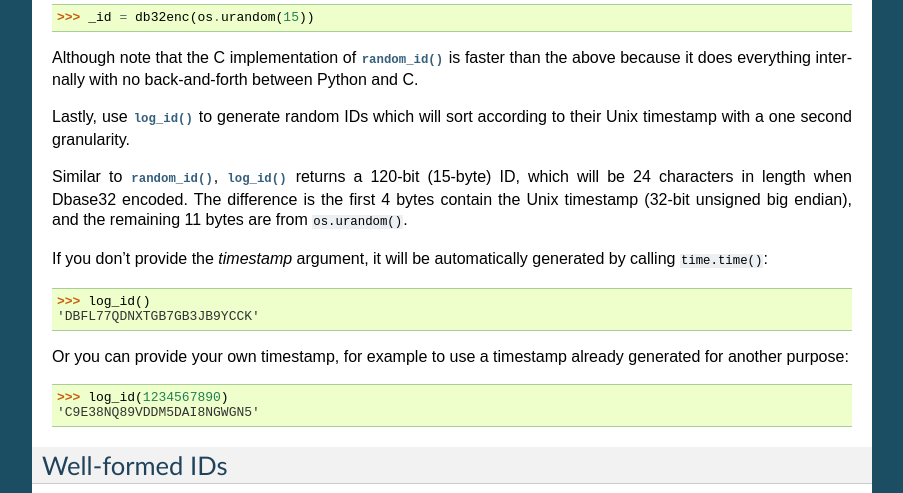
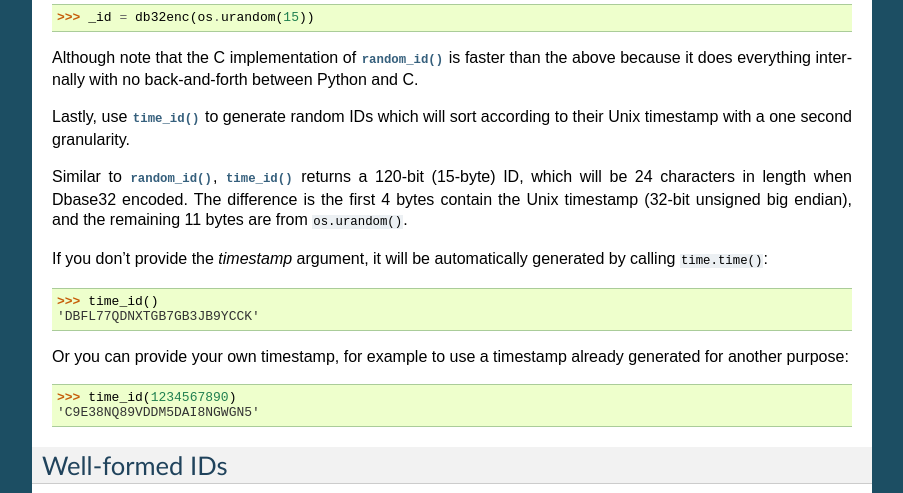
Before and after one commit to json420/dbase32, a Sphinx documentation site: the page built from doc/dbase32.rst, in a window 1280 px wide and 900 px high, scrolled down 1504 px. Shown: the part 148-641 px from the top of the window, without its empty margins (198-1101 px from the left). Built offline with Sphinx 7.4.7, drawn with Linux system fonts in a browser that asks for light colours; some of the changed text lies outside the part shown.

Commit message:
Update docs to reflect log_id() => time_id() rename

```diff
--- a/doc/dbase32.rst
+++ b/doc/dbase32.rst
@@ -13,7 +13,7 @@ The :mod:`dbase32` API consists of just six functions:
 
     * :func:`random_id()` generates Dbase32 encoded random IDs
 
-    * :func:`log_id()` generates random IDs that will sort by timestamp
+    * :func:`time_id()` generates random IDs that will sort by timestamp
 
 
 
@@ -105,24 +105,24 @@ Although note that the C implementation of :func:`random_id()` is faster than
 the above because it does everything internally with no back-and-forth between
 Python and C.
 
-Lastly, use :func:`log_id()` to generate random IDs which will sort according to
-their Unix timestamp with a one second granularity.
+Lastly, use :func:`time_id()` to generate random IDs which will sort according
+to their Unix timestamp with a one second granularity.
 
-Similar to :func:`random_id()`, :func:`log_id()` returns a 120-bit (15-byte) ID,
-which will be 24 characters in length when Dbase32 encoded.  The difference is
-the first 4 bytes contain the Unix timestamp (32-bit unsigned big endian), and
-the remaining 11 bytes are from ``os.urandom()``.
+Similar to :func:`random_id()`, :func:`time_id()` returns a 120-bit (15-byte)
+ID, which will be 24 characters in length when Dbase32 encoded.  The difference
+is the first 4 bytes contain the Unix timestamp (32-bit unsigned big endian),
+and the remaining 11 bytes are from ``os.urandom()``.
 
 If you don't provide the *timestamp* argument, it will be automatically
 generated by calling ``time.time()``:
 
->>> log_id()
+>>> time_id()
 'DBFL77QDNXTGB7GB3JB9YCCK'
 
 Or you can provide your own timestamp, for example to use a timestamp already
 generated for another purpose:
 
->>> log_id(1234567890)
+>>> time_id(1234567890)
 'C9E38NQ89VDDM5DAI8NGWGN5'
 
 
@@ -246,7 +246,7 @@ Functions
     The random data is from ``os.urandom()``.
 
 
-.. function:: log_id(timestamp=-1)
+.. function:: time_id(timestamp=-1)
 
     Return a Dbase32 encoded random ID that will sort according to timestamp.
 
```
